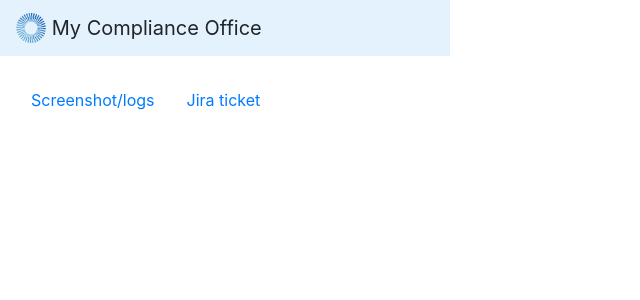
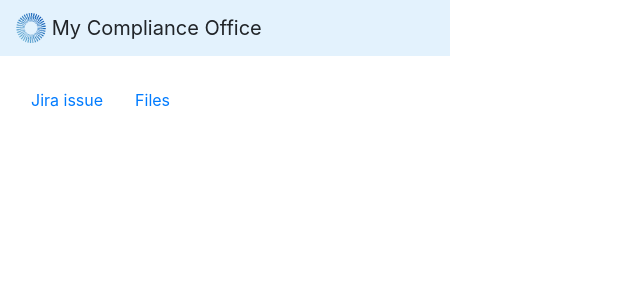
Before and after one commit to r-naji/mco-qa-chrome-ext, an Angular app: page / in a window 1280 px wide. Shown: the top 300 px of the page, without its empty margins (0-640 px from the left). Built offline with nearby package versions, Linux system fonts and the light colour scheme.

Commit message:
Change default page to jira-issue

```diff
--- a/src/app/app.component.html
+++ b/src/app/app.component.html
@@ -9,10 +9,10 @@
 <div class="container">
   <ul class="nav mb-4">
     <li class="nav-item">
-      <a class="nav-link" routerLink="/popup" routerLinkActive="active">Screenshot/logs</a>
+      <a class="nav-link" routerLink="/jira-issue" routerLinkActive="nav-item-active">Jira issue</a>
     </li>
     <li class="nav-item">
-      <a class="nav-link" routerLink="/jira-issue" routerLinkActive="active">Jira ticket</a>
+      <a class="nav-link" routerLink="/popup" routerLinkActive="nav-item-active">Files</a>
     </li>
   </ul>
 
--- a/src/styles.css
+++ b/src/styles.css
@@ -8,3 +8,7 @@ body {
     display: inline;
     margin-left: 4px;
 }
+
+.nav-item-active {
+    border-bottom: 2px;
+}
```
Also changed, not shown: src/manifest.json.
